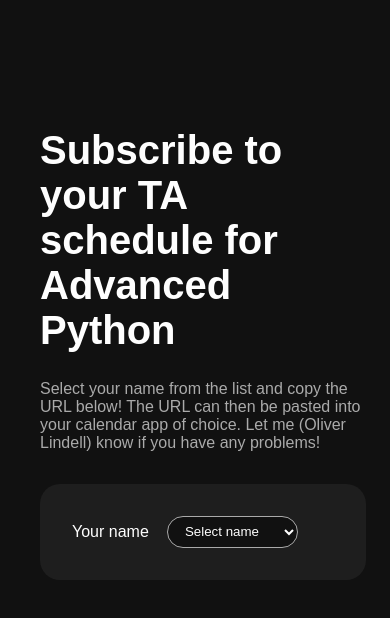
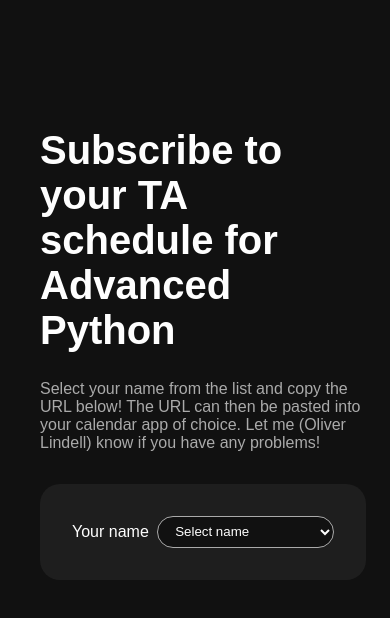
Before and after one commit to olillin/calta-schedule, a website with bundled scripts: page src/frontend/index.html in a window 390 px wide. Built offline with nearby package versions, Linux system fonts and the light colour scheme; no server answers.

Commit message:
Improve mobile UX

```diff
--- a/src/frontend/style.css
+++ b/src/frontend/style.css
@@ -59,15 +59,22 @@ h3 {
     border-radius: var(--border-radius);
 }
 
+.select-name {
+    display: grid;
+    grid-template-columns: minmax(min-content, max-content) 1fr;
+    gap: 0.5em;
+    align-items: center;
+}
+
 label {
     color: var(--primaryForeground);
 }
 
 select {
-    width: 50%;
-    min-width: fit-content;
+    max-width: 20em;
+    min-width: 0;
+    box-sizing: border-box;
 
-    margin-inline: 1em;
     padding: 0.5em 1em;
 
     color: var(--primaryForeground);
@@ -110,6 +117,7 @@ option {
     padding: 0;
     margin: 0;
     color: inherit;
+    min-width: 0;
 }
 
 .copy-calendar-url {
```
